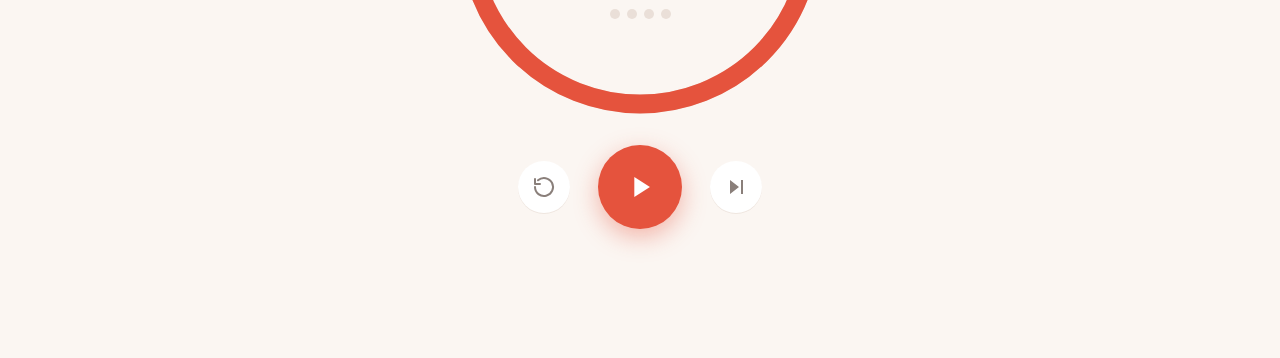
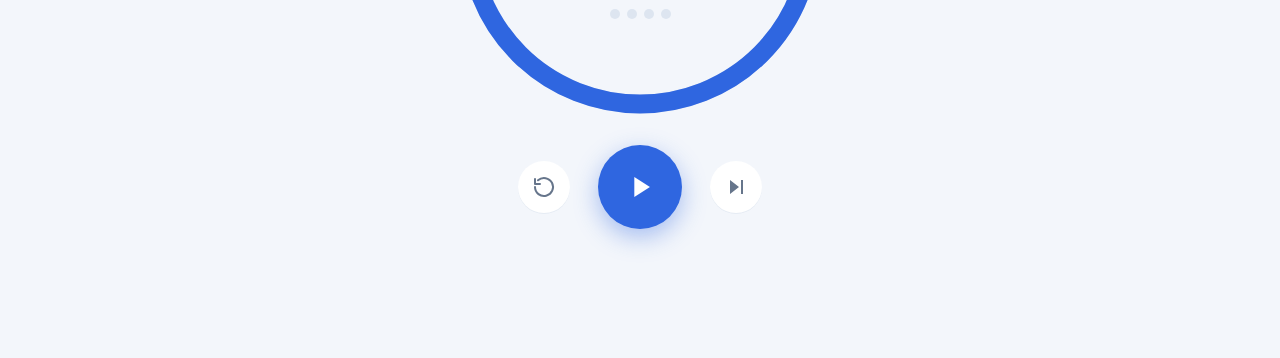
Before and after one commit to will-s-martin/hello-world, a plain HTML site: page pomodoro/index.html in a window 1280 px wide. Shown: the part 442-800 px from the top of the page. Drawn offline with Linux system fonts and the light colour scheme.

Commit message:
Recolor: calm blue focus, teal short break, violet long break; cool neutrals
Co-Authored-By: Claude Sonnet 5.5 <noreply@anthropic.com>
Claude-Session: https://claude.ai/code/session_01XBQJJTetDve5hjXZgyuRft

```diff
--- a/pomodoro/index.html
+++ b/pomodoro/index.html
@@ -3,7 +3,7 @@
 <head>
 <meta charset="utf-8">
 <meta name="viewport" content="width=device-width, initial-scale=1, viewport-fit=cover">
-<meta name="theme-color" content="#e5533d">
+<meta name="theme-color" content="#2f66e0">
 <meta name="apple-mobile-web-app-capable" content="yes">
 <meta name="mobile-web-app-capable" content="yes">
 <meta name="apple-mobile-web-app-title" content="Pomodoro">
@@ -14,13 +14,13 @@
 <title>Pomodoro</title>
 <style>
 :root{
-  --bg:#fbf6f2; --card:#ffffff; --text:#2a2321; --muted:#8a7f7a; --track:#eadfd8; --line:#efe6e0;
-  --focus:#e5533d; --short:#2f9e6e; --long:#4a7fd6;
+  --bg:#f3f6fb; --card:#ffffff; --text:#1a2230; --muted:#66758b; --track:#dde5f0; --line:#e6ecf4;
+  --focus:#2f66e0; --short:#14907a; --long:#6a58c9;
   --accent:var(--focus);
 }
 @media (prefers-color-scheme:dark){
-  :root{ --bg:#141112; --card:#1f1b1c; --text:#f3ecea; --muted:#9a8f8b; --track:#2d2728; --line:#2a2425;
-    --focus:#f0654f; --short:#43b786; --long:#6b9be8; }
+  :root{ --bg:#0f141b; --card:#18202a; --text:#e8eef6; --muted:#8797ac; --track:#263140; --line:#212b38;
+    --focus:#4f80f0; --short:#25a58d; --long:#8573e0; }
 }
 *{box-sizing:border-box;-webkit-tap-highlight-color:transparent}
 html,body{height:100%;margin:0}
```
Also changed, not shown: pomodoro/icons/apple-touch-icon.png, pomodoro/icons/icon-192.png, pomodoro/icons/icon-512.png, pomodoro/icons/icon.svg, pomodoro/manifest.webmanifest.
